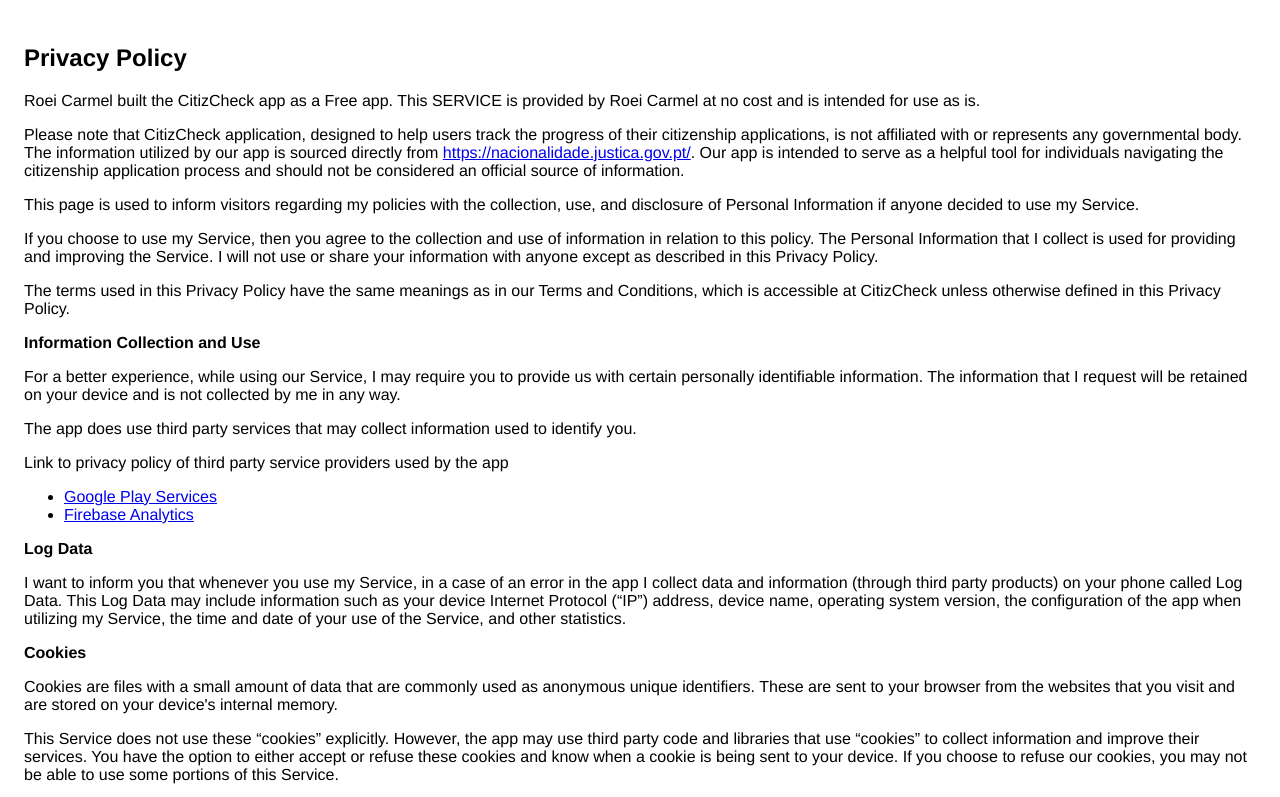
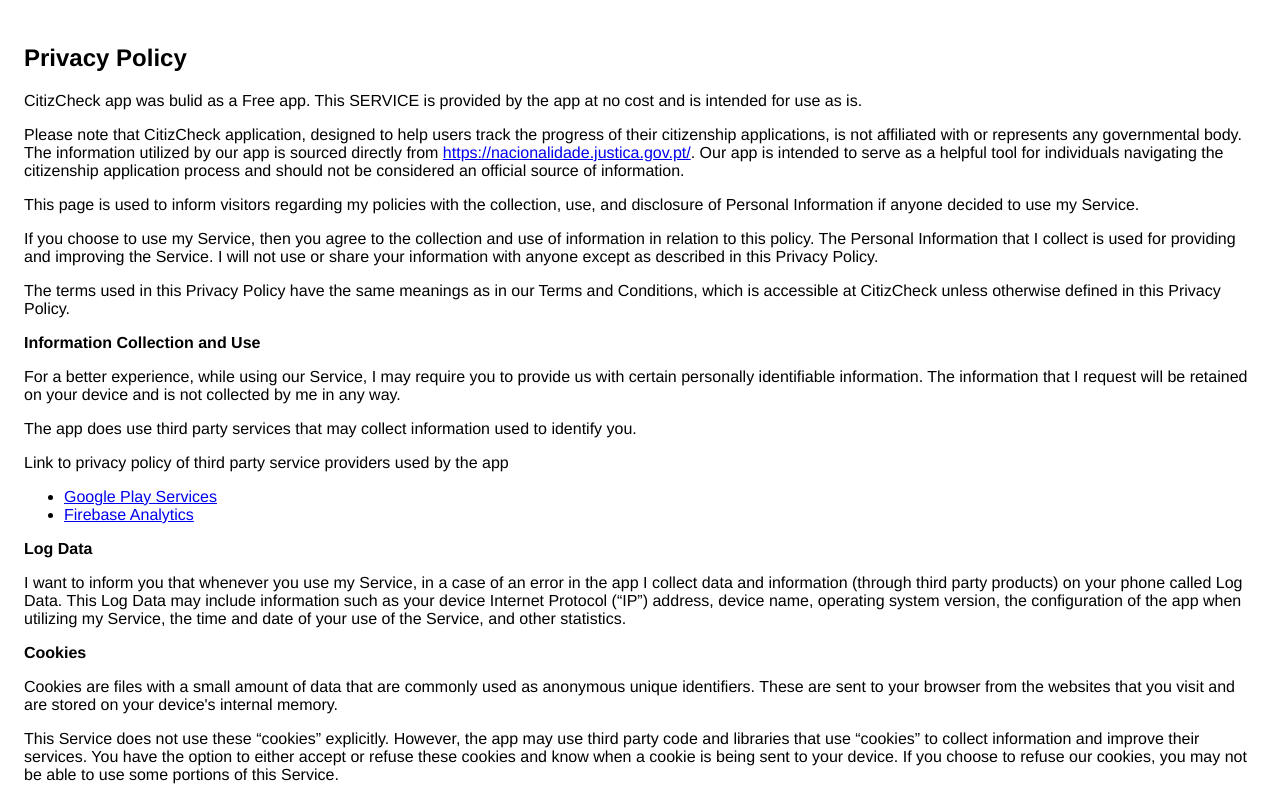
Before and after one commit to roeic/roeic.github.io, a plain HTML site: page index.html in a window 1280 px wide. Shown: the top 797 px of the page. Drawn offline with Linux system fonts and the light colour scheme.

Commit message:
Update index.html

```diff
--- a/index.html
+++ b/index.html
@@ -8,9 +8,9 @@
     </head>
     <body>
     <h2>Privacy Policy</h2> <p>
-                    Roei Carmel built the CitizCheck app as
+                    CitizCheck app was bulid as
                     a Free app. This SERVICE is provided by
-                    Roei Carmel at no cost and is intended for
+                    the app at no cost and is intended for
                     use as is.
                   </p> <p>
                     Please note that CitizCheck application,
```
